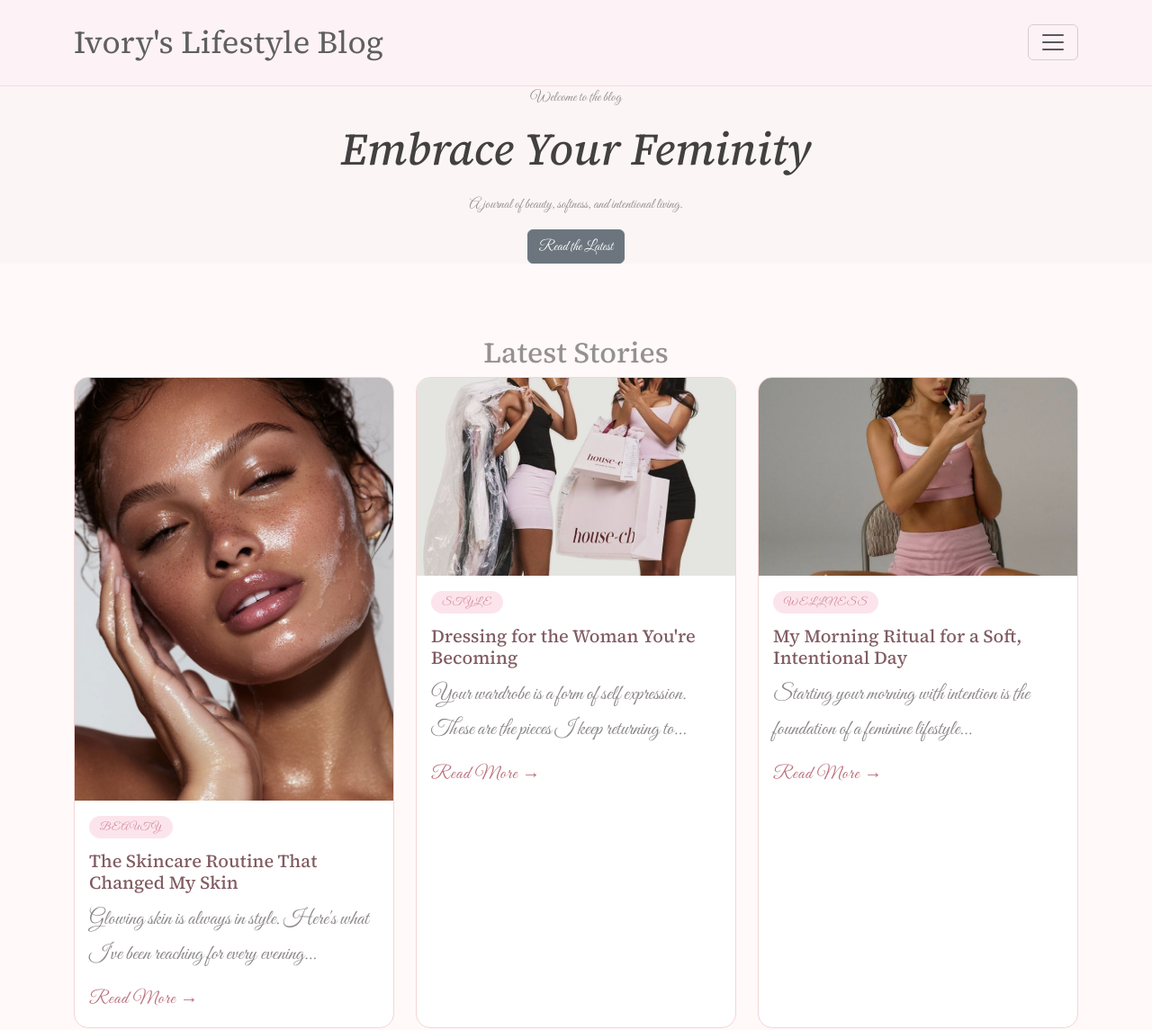
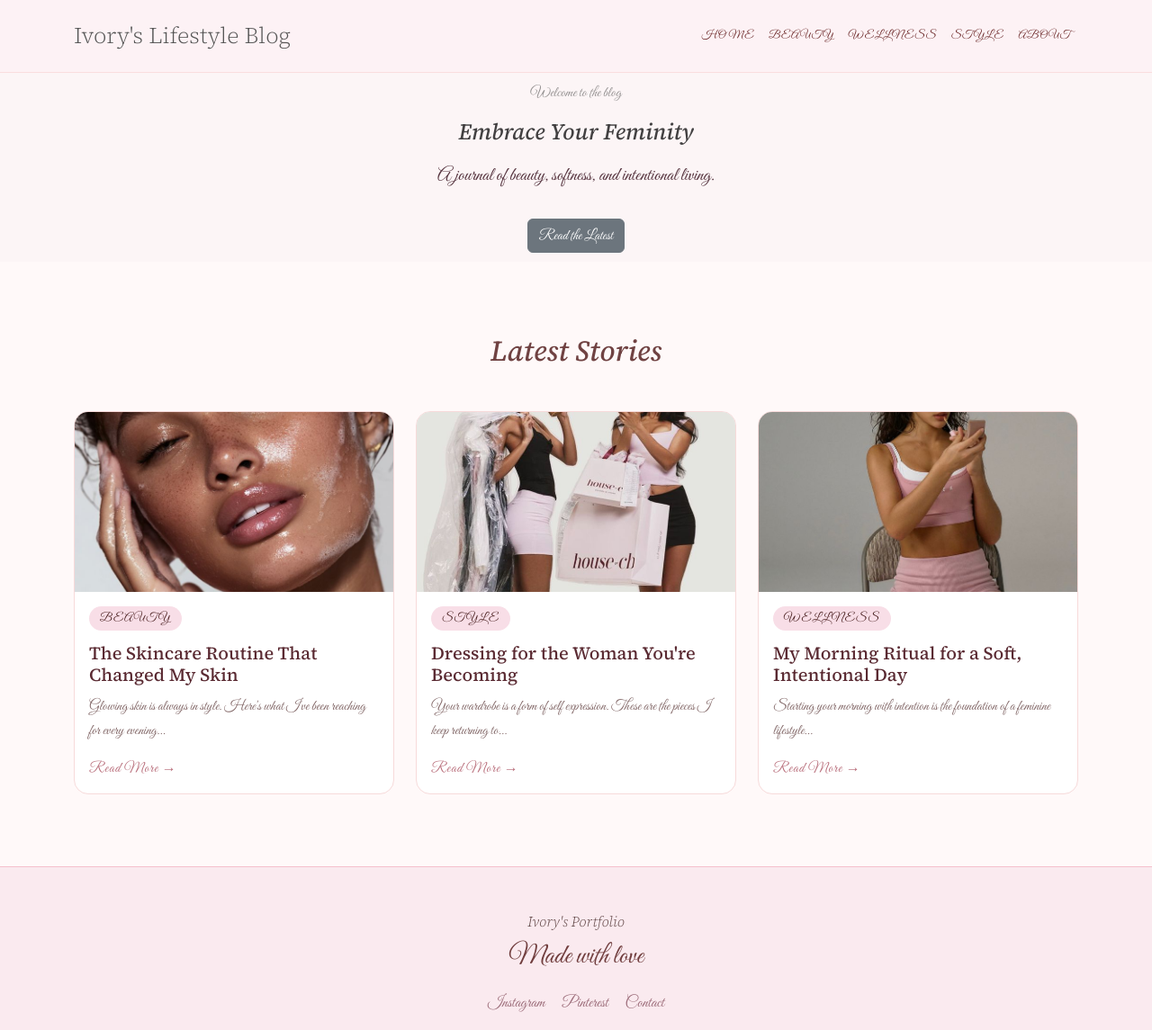
Before and after one commit to ivorymwangi/Lifestyle-Blog, a plain HTML site: page index.html in a window 1280 px wide. Shown: the top 1145 px of the page at 90% size. Drawn offline with nearby package versions, Linux system fonts and the light colour scheme.

Commit message:
html and css project before final changes

```diff
--- a/index.html
+++ b/index.html
@@ -3,7 +3,7 @@
 <head>
     <meta charset="UTF-8">
     <meta name="viewport" content="width=device-width, initial-scale=1.0">
-    <title>La Belle Vie — A Lifestyle Blog</title>
+    <title> A Lifestyle Blog</title>
     <link rel="preconnect" href="https://fonts.googleapis.com">
     <link rel="preconnect" href="https://fonts.gstatic.com" crossorigin>
     <link href="https://fonts.googleapis.com/css2?family=Great+Vibes&display=swap" rel="stylesheet">
@@ -15,45 +15,48 @@
     <link rel="stylesheet" href="style.css">
 </head>
 <body>
-    <nav class="navbar navbar-expand-1g py-3">
-        <div class="container fluid">
+    <nav class="navbar navbar-expand-lg py-3">
+        <div class="container">
             <a class="navbar-brand" href="#">Ivory's Lifestyle Blog</a>
             <button class="navbar-toggler" type="button" data-bs-toggle="collapse" data-bs-target="#navMenu">
              <span class="navbar-toggler-icon"></span>
             </button>
-            <div class="collapse navbar-collapse" id="navMenu" >
-              <a href="#" class="nav-link active">Home</a>
-              <a href="#" class="nav-link active">Beauty</a>
-              <a href="#" class="nav-link active">Wellness</a>
-              <a href="#" class="nav-link active">Style</a>
-              <a href="#" class="nav-link active">About</a>
+            <div class="collapse navbar-collapse" id="navMenu">
+             <ul class="navbar-nav ms-auto">
+              <li class="nav-item"><a class="nav-link active" href="index.html">Home</a></li>
+              <li class="nav-item"><a class="nav-link" href="beauty.html">Beauty</a></li>
+              <li class="nav-item"><a class="nav-link" href="wellness.html">Wellness</a></li>
+              <li class="nav-item"><a class="nav-link" href="style-article.html">Style</a></li>
+              <li class="nav-item"><a class="nav-link" href="#">About</a></li>
+             </ul>
            </div>
+
         </div>
     </nav>
 
   <section class="hero text-center">
     <div class="container">
-    <p>Welcome to the blog</p>
-    <h1>Embrace Your Feminity</h1>
-    <p>A journal of beauty, softness, and intentional living.</p>
-    <a href="#" class="btn btn-secondary">Read the Latest</a>
+     <p>Welcome to the blog</p>
+     <h1>Embrace Your Feminity</h1>
+     <p class="hero-sub">A journal of beauty, softness, and intentional living.</p>
+     <a href="#" class="btn btn-secondary">Read the Latest</a>
     </div>
   </section>
   <section class="cards-section">
     <div class="container">
       <div style="justify-items: center;">
-        <h2>Latest Stories</h2>
+        <h2 class="section-title">Latest Stories</h2>
 
         <div class="row g-4">
 
           <div class="col-md-4">
             <div class="card blog-card h-100">
-              <img src="images/beauty2.jpg" class="cade-img-top" alt="Beauty">
+              <img src="images/beauty2.jpg" class="card-img-top" alt="Beauty">
               <div class="card-body">
                 <span class="category-tag">Beauty</span>
                 <h5 class="card-title">The Skincare Routine That Changed My Skin</h5>
                 <p class="card-text">Glowing skin is always in style. Here's what I've been reaching for every evening...</p>
-                <a href="#" class="read-more">Read More →</a>
+                <a href="beauty.html" class="read-more">Read More →</a>
               </div>
             </div>
           </div>
@@ -65,7 +68,7 @@
                <span class="category-tag">Style</span>
                <h5 class="card-title">Dressing for the Woman You're Becoming</h5>
                <p class="card-text">Your wardrobe is a form of self expression. These are the pieces I keep returning to...</p>
-               <a href="#" class="read-more">Read More →</a>
+               <a href="style-article.html" class="read-more">Read More →</a>
              </div>
             </div>
           </div>
@@ -77,11 +80,11 @@
              <span class="category-tag">Wellness</span>
              <h5 class="card-title">My Morning Ritual for a Soft, Intentional Day</h5>
              <p class="card-text">Starting your morning with intention is the foundation of a feminine lifestyle...</p>
-             <a href="#" class="read-more">Read More →</a>
-             </div>
+             <a href="wellness.html" class="read-more">Read More →</a>
+            </div>
           </div>
         </div>
-      </div>
+       </div>
     </div>
   </section>
 
--- a/style.css
+++ b/style.css
@@ -1,6 +1,6 @@
 body{
     font-family:'Great Vibes',sans-serif;
-    font-weight: 100%;
+    font-weight: 300;
     background-color:rgb(252, 245, 246);
     color: rgb(148, 145, 145);
 }
@@ -12,49 +12,52 @@ h1, h2, h3, h4, h5, .navbar-brand, .footer-brand {
   border-bottom: 1px solid rgb(250, 221, 223);
 }
 .navbar-brand {
-  font-size: 35px;
-  color: rgb(95, 95, 95) !important;
+  font-size: 25px;
+  color: rgb(85, 85, 85) !important;
   font-style:"Source Serif 4";
 }
 .nav-link {
-  color: rgb(114, 114, 114)!important;
-  font-size: 20px;
+  color: rgb(97, 26, 26)!important;
+  font-size:12px;
   text-transform: uppercase;
+  letter-spacing: 0.1em;
 }
 .nav-link:hover {
   color: #fcf2f4 !important;
 }
 .hero {
   background-color: rgb(252, 245, 246);
+  padding: 10px 15px;
 }
 .hero-tag {
-  font: size 100px;
+  font-size:25px;
   text-transform: uppercase;
   color: pink;
   margin-bottom: 10px;
+  letter-spacing: 0.15em;
 }
 
 .hero h1 {
-  font-size:50px;
+  font-size:25px;
   color: #424041;
   margin-bottom: 1.2rem;
   font-style: italic;
 }
 
 .hero-sub {
-  font-size:50px;
-  color: #ac8a95;
+  font-size:1.3rem;
+  color: #55333e;
   margin-bottom: 2rem;
-  font-weight: 300;
 }
 
 .btn-pink {
+
   background-color: #e8a0b0;
   color: white;
   border: none;
   border-radius: 50px;
   padding: 12px 32px;
-  font: size 100px;
+  font-size:10px;
   letter-spacing: 0.1em;
   text-transform: uppercase;
   text-decoration: none;
@@ -73,13 +76,13 @@ h1, h2, h3, h4, h5, .navbar-brand, .footer-brand {
 
 .section-title {
   font-style: italic;
-  color: #a4a5a0;
+  color: #704242;
   margin-bottom: 3rem;
-  font-size: 2re;
+  font-size: 2rem;
 }
 
 .blog-card {
-  border: 1px solid #f5d5d5;
+  border: 1px solid #f7dada;
   border-radius: 16px;
   overflow: hidden;
   background: white;
@@ -92,16 +95,16 @@ h1, h2, h3, h4, h5, .navbar-brand, .footer-brand {
 }
 
 .blog-card .card-img-top {
-  height: 220px;
+  height: 200px;
   object-fit: cover;
 }
 
 .category-tag {
-  font-size: 0.7rem;
+  font-size: 0.8rem;
   text-transform: uppercase;
   letter-spacing: 0.12em;
-  color: #c97c8e;
-  background: #fce4ec;
+  color: #421717;
+  background: #f8dee7;
   padding: 4px 12px;
   border-radius: 50px;
   display: inline-block;
@@ -109,20 +112,20 @@ h1, h2, h3, h4, h5, .navbar-brand, .footer-brand {
 }
 
 .card-title {
-  color:rgb(128, 92, 98);
+  color:rgb(90, 42, 50);
   font-size: 20px;
   margin-bottom: 0.6rem;
 }
 
 .card-text {
-  font-size:23px;
-  color: rgb(141, 136, 136);
+  font-size:1.1 rem;
+  color: rgb(131, 104, 104);
   line-height: 1.7;
 }
 
 .read-more {
   color: rgb(184, 109, 122);
-  font-size:20px;
+  font-size:1rem;
   text-decoration: none;
   letter-spacing: 0.05em;
 }
@@ -137,20 +140,22 @@ footer {
 }
 
 .footer-brand {
-  font-size:30px;
-  color: #817f7f;
+  font-size:1 rem;
+  color: #634949;
   font-style: italic;
   margin-bottom: 0.3rem;
 }
 
 .footer-sub {
   font-size:30px;
-  color: #aa828f;
+  color: #703d3d;
 }
 
 .footer-links a {
   color: #9b6b78;
-  text-decoration: n;
+  text-decoration: none;
+  margin: 08px;
+  font-size:1.1rem;
 }
 
 .footer-links a:hover {
```
